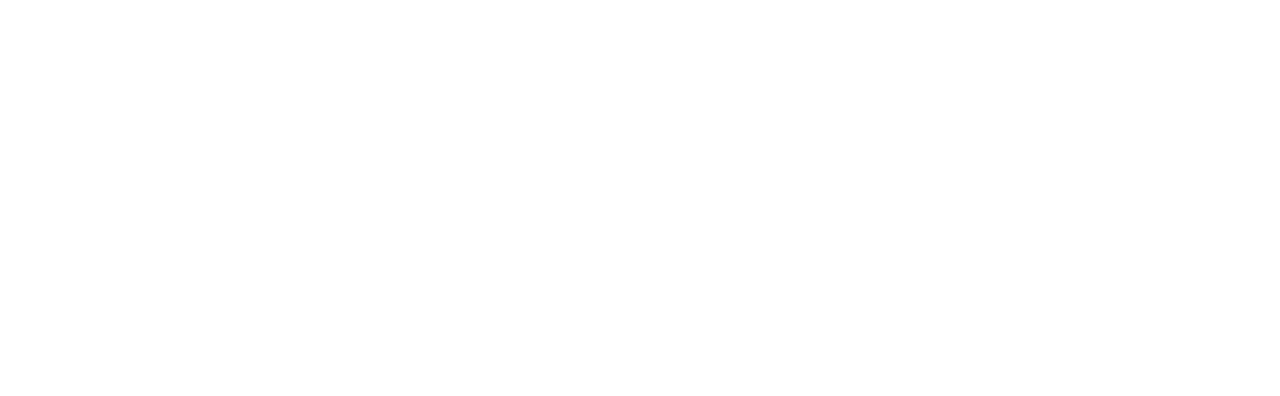
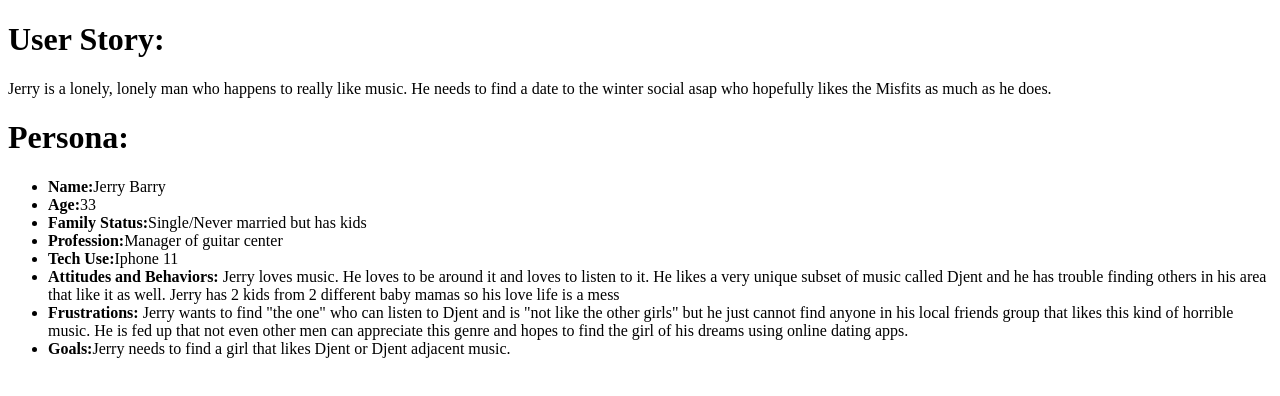
Before and after one commit to The-Octonauts/MusicTinder, a plain HTML site: page documentation/jerry.html in a window 1280 px wide. Drawn offline with Linux system fonts and the light colour scheme.

Commit message:
added a concept-model.html and jerry.html

```diff
--- a/documentation/jerry.html
+++ b/documentation/jerry.html
@@ -2,9 +2,34 @@
 <html lang="en">
 <head>
     <meta charset="UTF-8">
-    <title>Title</title>
+    <title>User Story for Jerry Barry</title>
 </head>
 <body>
 
+    <h1>User Story:</h1>
+    <p>Jerry is a lonely, lonely man who happens to really like music.  He needs to find a date to the winter social
+    asap who hopefully likes the Misfits as much as he does.</p>
+
+
+
+    <h1>Persona:</h1>
+        <ul>
+            <li><strong>Name:</strong>Jerry Barry</li>
+            <li><strong>Age:</strong>33</li>
+            <li><strong>Family Status:</strong>Single/Never married but has kids</li>
+            <li><strong>Profession:</strong>Manager of guitar center</li>
+            <li><strong>Tech Use:</strong>Iphone 11</li>
+            <li><strong>Attitudes and Behaviors:</strong> Jerry loves music.  He loves to be around it and loves to listen to it.
+            He likes a very unique subset of music called Djent and he has trouble finding others in his area that like it as well.
+            Jerry has 2 kids from 2 different baby mamas so his love life is a mess</li>
+            <li><strong>Frustrations:</strong> Jerry wants to find "the one" who
+                can listen to Djent and is "not like the other girls" but he just cannot find anyone in his local friends group
+            that likes this kind of horrible music.  He is fed up that not even other men can appreciate this genre and hopes
+            to find the girl of his dreams using online dating apps.</li>
+            <li><strong>Goals:</strong>Jerry needs to find a girl that likes Djent or Djent adjacent music.</li>
+        </ul>
+
+
+
 </body>
 </html>
```
Also changed, not shown: documentation/concept-model.html (added, +10 -0 lines).
